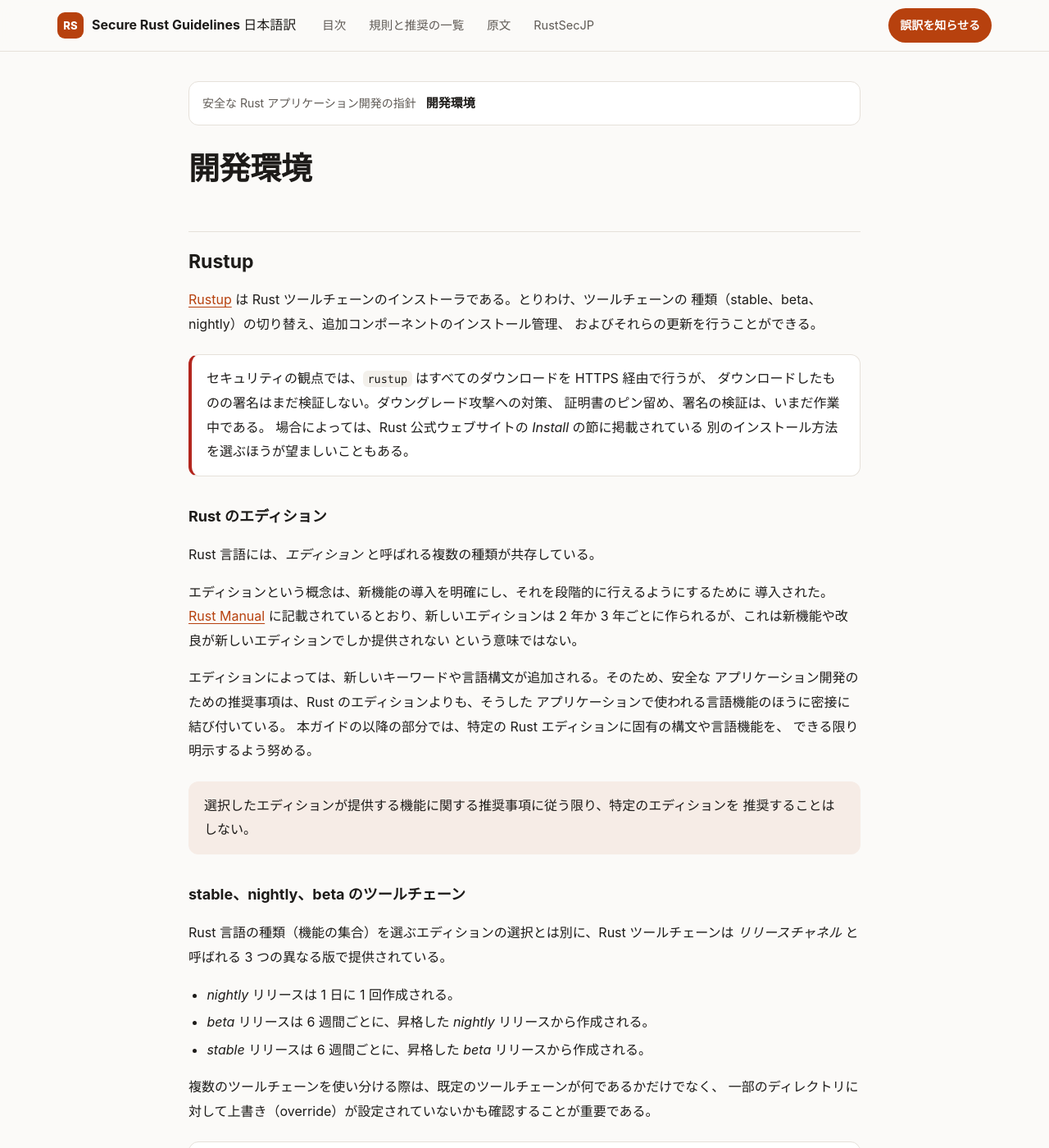
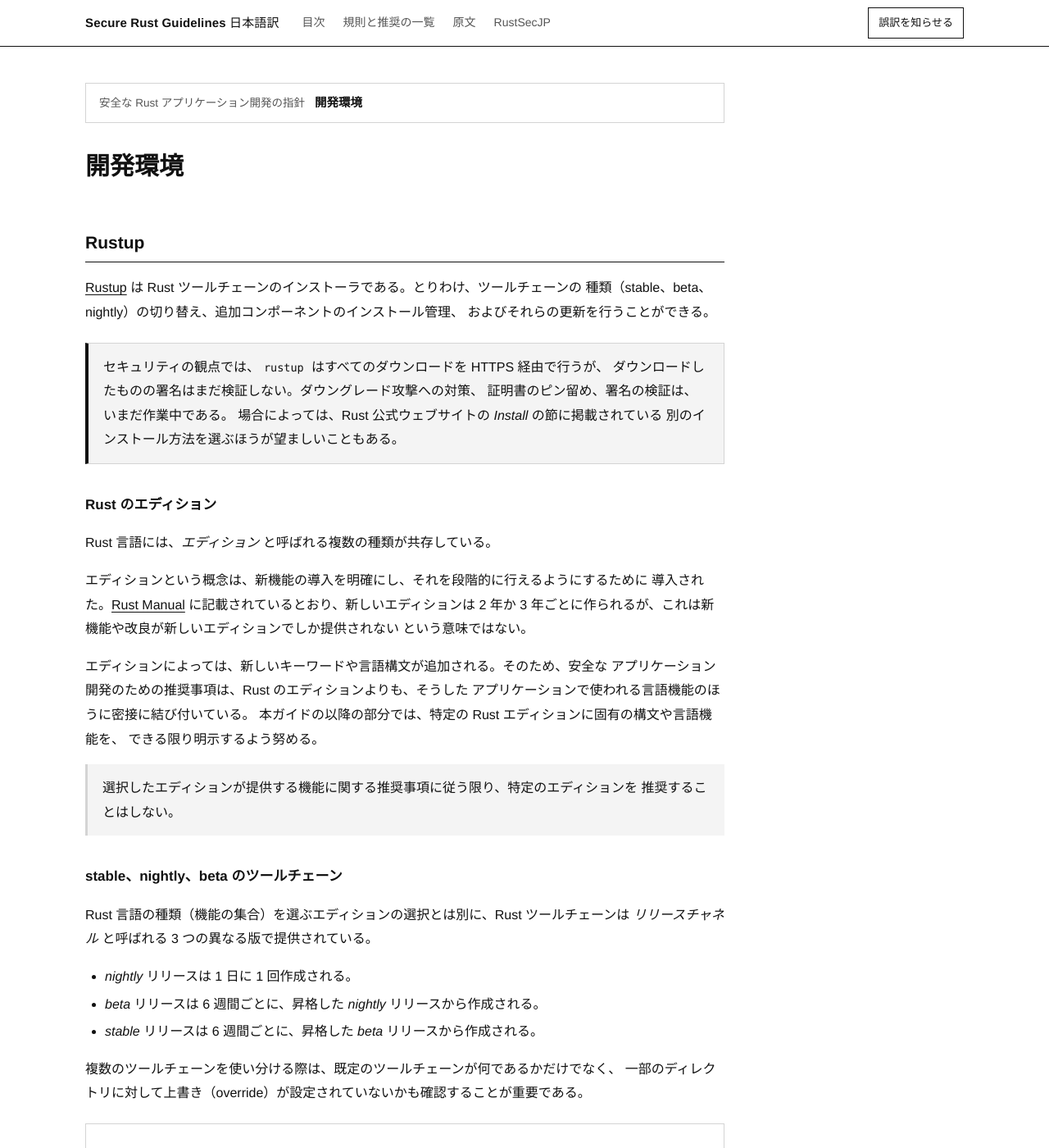
Before and after one commit to RustSecJP/rust-guide-ja, a Jekyll site: the page built from devenv.md, in a window 1280 px wide and 1400 px high. Shown: the whole window at 82% size. Built offline with Jekyll 4.4.1, drawn with Linux system fonts in a browser that asks for light colours; our own code applies the rules of GitHub Pages for plain Markdown files.

Commit message:
配色を白黒にし、体裁を簡素にする

```diff
--- a/assets/site.css
+++ b/assets/site.css
@@ -1,126 +1,126 @@
-:root{--bg:#fbfaf8;--panel:#fff;--ink:#1d1b19;--sub:#5f5a55;--line:#e6e1da;--acc:#b7410e;--acc-ink:#fff;--soft:#f6ece6;--code:#f3f0eb;--r:12px}
-@media(prefers-color-scheme:dark){:root{--bg:#161412;--panel:#1f1c19;--ink:#f1ede8;--sub:#b0a89f;--line:#35302b;--acc:#ff8a57;--acc-ink:#1a1210;--soft:#2b211c;--code:#2a2622}}
+:root{--bg:#fff;--panel:#fff;--ink:#111;--sub:#555;--line:#d4d4d4;--rule:#111;--soft:#f4f4f4;--code:#f4f4f4;--acc:#111;--acc-ink:#fff}
+@media(prefers-color-scheme:dark){:root{--bg:#0e0e0e;--panel:#0e0e0e;--ink:#f2f2f2;--sub:#a6a6a6;--line:#3a3a3a;--rule:#f2f2f2;--soft:#1c1c1c;--code:#1c1c1c;--acc:#f2f2f2;--acc-ink:#0e0e0e}}
 *{box-sizing:border-box}
-html{scroll-behavior:smooth;scroll-padding-top:84px}
-body{margin:0;background:var(--bg);color:var(--ink);font:16px/1.85 -apple-system,BlinkMacSystemFont,"Hiragino Sans","Noto Sans JP","Yu Gothic UI",Meiryo,sans-serif;-webkit-font-smoothing:antialiased}
-a{color:var(--acc);text-underline-offset:3px}
-a:focus-visible,button:focus-visible,select:focus-visible{outline:3px solid var(--acc);outline-offset:2px;border-radius:6px}
-.skip{position:absolute;left:-999px}.skip:focus{left:12px;top:12px;background:var(--panel);padding:8px 12px;z-index:9}
-.top{position:sticky;top:0;z-index:5;background:color-mix(in srgb,var(--bg) 88%,transparent);backdrop-filter:blur(10px);border-bottom:1px solid var(--line)}
-.top-in{max-width:1180px;margin:0 auto;padding:10px 20px;display:flex;align-items:center;gap:20px}
-.brand{display:flex;align-items:center;gap:10px;color:var(--ink);text-decoration:none;font-weight:500;white-space:nowrap}
+html{scroll-behavior:smooth;scroll-padding-top:76px}
+body{margin:0;background:var(--bg);color:var(--ink);font:16px/1.85 "Helvetica Neue",Arial,"Hiragino Kaku Gothic ProN","Hiragino Sans","Noto Sans JP","Yu Gothic",Meiryo,sans-serif;-webkit-font-smoothing:antialiased}
+a{color:var(--ink);text-decoration:underline;text-decoration-thickness:1px;text-underline-offset:3px}
+a:hover{text-decoration-thickness:2px}
+a:focus-visible,button:focus-visible,select:focus-visible,summary:focus-visible{outline:2px solid var(--ink);outline-offset:2px}
+.skip{position:absolute;left:-999px}.skip:focus{left:12px;top:12px;background:var(--bg);padding:8px 12px;z-index:9;border:1px solid var(--rule)}
+/* ヘッダー */
+.top{position:sticky;top:0;z-index:5;background:var(--bg);border-bottom:1px solid var(--rule)}
+.top-in{max-width:1120px;margin:0 auto;padding:0 24px;min-height:56px;display:flex;align-items:center;gap:28px}
+.brand{display:flex;align-items:baseline;gap:8px;color:var(--ink);text-decoration:none;font-size:15px;white-space:nowrap;letter-spacing:.01em}
 .brand b{font-weight:700}
-.brand-mark{display:grid;place-items:center;width:32px;height:32px;border-radius:9px;background:var(--acc);color:var(--acc-ink);font-weight:800;font-size:13px;letter-spacing:.02em}
-.nav{display:flex;gap:4px;flex:1;overflow-x:auto;scrollbar-width:none}
+.brand-mark{display:none}
+.nav{display:flex;gap:22px;flex:1;overflow-x:auto;scrollbar-width:none;align-self:stretch}
 .nav::-webkit-scrollbar{display:none}
-.nav a{padding:7px 12px;border-radius:999px;color:var(--sub);text-decoration:none;font-size:14.5px;white-space:nowrap}
-.nav a:hover{background:var(--soft);color:var(--ink)}
-.nav a[aria-current]{background:var(--soft);color:var(--acc);font-weight:700}
-.gh{padding:8px 14px;border-radius:999px;background:var(--acc);color:var(--acc-ink);text-decoration:none;font-size:14px;font-weight:700;white-space:nowrap}
-.wrap{max-width:1180px;margin:0 auto;padding:36px 20px 64px;display:grid;grid-template-columns:minmax(0,1fr);gap:48px}
-.wrap.has-toc{grid-template-columns:minmax(0,1fr) 220px}
-.doc{max-width:820px;width:100%;margin:0 auto}
-.wrap.wide .doc{max-width:1040px}
-.doc h1{font-size:clamp(28px,4vw,38px);line-height:1.3;margin:0 0 16px;letter-spacing:-.01em}
-.doc h2{font-size:23px;line-height:1.4;margin:52px 0 14px;padding-top:20px;border-top:1px solid var(--line)}
-.doc h3{font-size:18px;margin:32px 0 10px}
-.doc p,.doc li{color:var(--ink)}
-.doc ul,.doc ol{padding-left:1.4em}
+.nav a{display:flex;align-items:center;color:var(--sub);text-decoration:none;font-size:14px;white-space:nowrap;border-bottom:2px solid transparent;margin-bottom:-1px}
+.nav a:hover{color:var(--ink)}
+.nav a[aria-current]{color:var(--ink);font-weight:700;border-bottom-color:var(--rule)}
+.gh,.lang{padding:6px 12px;border:1px solid var(--rule);color:var(--ink);text-decoration:none;font-size:13px;white-space:nowrap;background:var(--bg)}
+.gh:hover,.lang:hover{background:var(--ink);color:var(--bg)}
+/* 本文 */
+.wrap{max-width:1120px;margin:0 auto;padding:44px 24px 72px;display:grid;grid-template-columns:minmax(0,1fr);gap:56px}
+.wrap.has-toc{grid-template-columns:minmax(0,1fr) 210px}
+.doc{max-width:780px;width:100%}
+.wrap.wide .doc{max-width:1072px}
+.doc h1{font-size:30px;line-height:1.4;margin:0 0 20px;font-weight:700;letter-spacing:0}
+.doc h2{font-size:21px;line-height:1.5;margin:56px 0 16px;padding-bottom:8px;border-bottom:1px solid var(--rule);font-weight:700}
+.doc h3{font-size:17px;margin:34px 0 10px;font-weight:700}
+.doc h4{font-size:15px;margin:26px 0 8px;font-weight:700}
+.doc ul,.doc ol{padding-left:1.5em}
 .doc li{margin:4px 0}
-.doc code{background:var(--code);padding:.15em .4em;border-radius:6px;font:13.5px/1.6 ui-monospace,SFMono-Regular,Menlo,monospace}
-.doc pre{background:var(--code);padding:16px 18px;border-radius:var(--r);overflow-x:auto;line-height:1.6}
+.doc code{background:var(--code);padding:.12em .36em;font:13.5px/1.6 ui-monospace,SFMono-Regular,Menlo,Consolas,monospace}
+.doc pre{background:var(--code);padding:16px 18px;overflow-x:auto;line-height:1.6;border-left:2px solid var(--rule)}
 .doc pre code{background:none;padding:0}
-.doc blockquote{margin:20px 0;padding:14px 18px;background:var(--soft);border-left:4px solid var(--acc);border-radius:0 var(--r) var(--r) 0}
+.doc blockquote{margin:20px 0;padding:12px 18px;border:1px solid var(--line);border-left:3px solid var(--rule);background:var(--bg)}
 .doc blockquote p{margin:0}
 .doc table{display:block;overflow-x:auto;border-collapse:collapse;width:100%;margin:18px 0;font-size:14.5px}
-.doc th,.doc td{padding:10px 14px;border-bottom:1px solid var(--line);text-align:left;vertical-align:top}
-.doc th{background:var(--soft);font-weight:700;white-space:nowrap}
-.doc tr:hover td{background:color-mix(in srgb,var(--soft) 45%,transparent)}
-.edit{margin-top:56px;font-size:14px}
-.toc{position:sticky;top:84px;align-self:start;font-size:14px;max-height:calc(100vh - 110px);overflow:auto}
-.toc p{margin:0 0 8px;font-weight:700;color:var(--sub);font-size:12.5px}
-.toc ol{list-style:none;margin:0;padding:0;border-left:1px solid var(--line)}
-.toc a{display:block;padding:5px 12px;margin-left:-1px;border-left:2px solid transparent;color:var(--sub);text-decoration:none;line-height:1.5}
-.toc a:hover{color:var(--ink)}
-.toc a.on{color:var(--acc);border-left-color:var(--acc);font-weight:700}
-@media(max-width:1080px){.wrap.has-toc{grid-template-columns:minmax(0,1fr)}.toc{display:none}}
-@media(max-width:720px){.top-in{flex-wrap:wrap;gap:8px 12px}.nav{order:3;flex-basis:100%}.gh{margin-left:auto}.wrap{padding-top:24px}}
-.foot{border-top:1px solid var(--line);padding:28px 20px 40px;text-align:center;color:var(--sub);font-size:14px}
-.foot p{margin:4px 0}
-/* ホーム */
-.hero{padding:20px 0 8px}
-.hero h1{font-size:clamp(30px,5vw,46px);margin-bottom:12px}
-.hero .lead{font-size:18px;color:var(--sub);max-width:40em;margin:0 0 22px}
-.btns{display:flex;flex-wrap:wrap;gap:10px}
-.btn{display:inline-block;padding:11px 18px;border-radius:999px;border:1px solid var(--line);background:var(--panel);color:var(--ink);text-decoration:none;font-weight:700;font-size:15px}
-.btn.pri{background:var(--acc);border-color:var(--acc);color:var(--acc-ink)}
-.btn:hover{border-color:var(--acc)}
-.cards{display:grid;grid-template-columns:repeat(auto-fit,minmax(230px,1fr));gap:14px;margin:28px 0 8px}
-.card{display:block;padding:20px;border:1px solid var(--line);border-radius:var(--r);background:var(--panel);color:var(--ink);text-decoration:none;transition:border-color .15s,transform .15s}
-.card:hover{border-color:var(--acc);transform:translateY(-2px)}
-.card h3{margin:0 0 6px;font-size:17px}
-.card p{margin:0;color:var(--sub);font-size:14.5px;line-height:1.7}
-.card .tag{display:inline-block;margin-bottom:10px;padding:2px 9px;border-radius:999px;background:var(--soft);color:var(--acc);font-size:12px;font-weight:700}
-.note{padding:16px 18px;border:1px solid var(--line);border-radius:var(--r);background:var(--panel)}
-.empty{padding:28px;border:1px dashed var(--line);border-radius:var(--r);text-align:center;color:var(--sub)}
-/* 計算ツール */
-.calc{display:grid;grid-template-columns:minmax(0,1fr) 320px;gap:24px;align-items:start;margin-top:20px}
-@media(max-width:860px){.calc{grid-template-columns:1fr}.result{position:static!important;order:-1}}
-.axes{display:grid;gap:12px}
-.axis{padding:14px 16px;border:1px solid var(--line);border-radius:var(--r);background:var(--panel)}
-.axis label{display:flex;justify-content:space-between;gap:8px;font-weight:700;font-size:15px;margin-bottom:8px}
-.axis label span{color:var(--sub);font:12.5px ui-monospace,Menlo,monospace}
-.axis select{width:100%;padding:10px 12px;border:1px solid var(--line);border-radius:9px;background:var(--bg);color:var(--ink);font:inherit;font-size:15px}
-.grp{margin:22px 0 2px;font-size:13px;font-weight:700;color:var(--sub)}
-.grp:first-child{margin-top:0}
-.result{position:sticky;top:84px;padding:22px;border:1px solid var(--line);border-radius:var(--r);background:var(--panel)}
-.score{font-size:64px;font-weight:800;line-height:1;letter-spacing:-.03em}
-.band{display:inline-block;margin:10px 0 14px;padding:4px 12px;border-radius:999px;font-weight:700;font-size:14px;background:var(--soft);color:var(--acc)}
-.band[data-b="緊急"]{background:#b3261e;color:#fff}.band[data-b="高"]{background:#c8530a;color:#fff}.band[data-b="中"]{background:#8a6d00;color:#fff}.band[data-b="低"]{background:#3d6b4f;color:#fff}
-.vec{display:block;word-break:break-all;background:var(--code);padding:10px 12px;border-radius:9px;font:12.5px/1.6 ui-monospace,Menlo,monospace}
-.result button{margin-top:10px;width:100%;padding:10px;border-radius:9px;border:1px solid var(--line);background:var(--bg);color:var(--ink);font:inherit;font-weight:700;cursor:pointer}
-.result button:hover{border-color:var(--acc)}
-.steps{margin:14px 0 0;font-size:13px;color:var(--sub);line-height:1.7}
-@media(prefers-reduced-motion:reduce){html{scroll-behavior:auto}.card{transition:none}}
-/* 翻訳サイト */
-.chapters{margin:0 0 28px;border:1px solid var(--line);border-radius:var(--r);background:var(--panel)}
-.chapters summary{display:flex;flex-wrap:wrap;gap:4px 12px;align-items:baseline;padding:12px 16px;cursor:pointer;font-size:14px;color:var(--sub)}
-.chapters summary b{color:var(--ink);font-size:15px}
-.chapters ol{margin:0;padding:6px 16px 14px 38px;columns:2;column-gap:28px;font-size:14.5px}
-.chapters li{break-inside:avoid}
-.chapters a{text-decoration:none}
-.chapters a[aria-current]{font-weight:700;color:var(--ink)}
-@media(max-width:640px){.chapters ol{columns:1}}
-.pager{display:grid;grid-template-columns:1fr 1fr;gap:12px;margin-top:56px}
-.pg{display:block;padding:14px 18px;border:1px solid var(--line);border-radius:var(--r);background:var(--panel);text-decoration:none;color:var(--ink);font-weight:700}
-.pg span{display:block;font-size:12.5px;font-weight:400;color:var(--sub)}
-.pg.next{text-align:right;grid-column:2}
-.pg:hover{border-color:var(--acc)}
-.credit{margin-top:28px;padding:16px 18px;border-radius:var(--r);background:var(--soft);font-size:13.5px;line-height:1.75}
-.credit p{margin:0 0 6px}.credit p:last-child{margin:0}
-.reco,.note,.warning{margin:22px 0;padding:14px 18px;border-radius:var(--r);border:1px solid var(--line);background:var(--panel)}
-.reco{border-left:4px solid var(--acc)}
-.reco[type="Recommendation"]{border-left-color:#3d6b4f}
-.reco>.reco-h{display:flex;flex-wrap:wrap;gap:6px 10px;align-items:baseline;margin:0 0 8px;font-weight:700}
-.reco>.reco-h .kind{padding:1px 9px;border-radius:999px;background:var(--acc);color:var(--acc-ink);font-size:12.5px}
-.reco[type="Recommendation"]>.reco-h .kind{background:#3d6b4f;color:#fff}
-.reco>.reco-h .rid{font:12.5px ui-monospace,Menlo,monospace;color:var(--sub)}
-.note{background:var(--soft);border-color:transparent}
-.warning{border-left:4px solid #b3261e}
-.reco>:last-child,.note>:last-child,.warning>:last-child{margin-bottom:0}
-.reco>p:first-of-type,.note>p:first-child,.warning>p:first-child{margin-top:0}
-.booklist{display:grid;gap:14px;margin:24px 0}
-.book{display:block;padding:22px;border:1px solid var(--line);border-radius:var(--r);background:var(--panel);color:var(--ink);text-decoration:none}
-.book:hover{border-color:var(--acc)}
-.book h3{margin:0 0 4px;font-size:19px}
-.book .orig{margin:0 0 8px;color:var(--sub);font-size:13.5px}
-.book p{margin:0;color:var(--sub);font-size:14.5px}
-.codetag{display:inline-block;margin:14px 0 -6px;padding:2px 10px;border-radius:999px;font-size:12.5px;font-weight:700;background:var(--soft);color:var(--sub)}
-.codetag.bad,.codetag.ub{background:#b3261e;color:#fff}
-.codetag.good{background:#3d6b4f;color:#fff}
-.example,.examplereco,.definition,.important{margin:22px 0;padding:14px 18px;border-radius:var(--r);border:1px solid var(--line);background:var(--panel)}
-.important{border-left:4px solid #c8530a}
-.example>:first-child,.examplereco>:first-child,.definition>:first-child,.important>:first-child{margin-top:0}
-.example>:last-child,.examplereco>:last-child,.definition>:last-child,.important>:last-child{margin-bottom:0}
+.doc th,.doc td{padding:9px 14px;border-bottom:1px solid var(--line);text-align:left;vertical-align:top}
+.doc th{border-bottom:1px solid var(--rule);border-top:2px solid var(--rule);font-weight:700;white-space:nowrap}
 .doc img{max-width:100%;height:auto}
 .doc .footnotes{margin-top:48px;padding-top:16px;border-top:1px solid var(--line);font-size:14px;color:var(--sub)}
+.edit{margin-top:56px;font-size:13.5px;color:var(--sub)}
+/* 目次 */
+.toc{position:sticky;top:84px;align-self:start;font-size:13.5px;max-height:calc(100vh - 110px);overflow:auto}
+.toc p{margin:0 0 8px;font-weight:700;font-size:12px;letter-spacing:.06em;color:var(--sub)}
+.toc ol{list-style:none;margin:0;padding:0;border-left:1px solid var(--line)}
+.toc a{display:block;padding:4px 12px;margin-left:-1px;border-left:2px solid transparent;color:var(--sub);text-decoration:none;line-height:1.5}
+.toc a:hover{color:var(--ink)}
+.toc a.on{color:var(--ink);border-left-color:var(--rule);font-weight:700}
+@media(max-width:1040px){.wrap.has-toc{grid-template-columns:minmax(0,1fr)}.toc{display:none}}
+@media(max-width:720px){.top-in{flex-wrap:wrap;gap:0 16px;padding-top:8px}.nav{order:3;flex-basis:100%;min-height:40px}.gh,.lang{margin-left:auto}.wrap{padding-top:28px}}
+.foot{border-top:1px solid var(--rule);padding:28px 24px 44px;color:var(--sub);font-size:13.5px;max-width:1120px;margin:0 auto}
+.foot p{margin:4px 0}
+/* トップ */
+.hero{padding:8px 0 4px;border-bottom:1px solid var(--line);margin-bottom:8px}
+.hero h1{font-size:34px;margin-bottom:12px}
+.hero .lead{font-size:16.5px;color:var(--sub);max-width:44em;margin:0 0 22px}
+.badge-un{display:inline-block;margin-bottom:14px;padding:2px 8px;border:1px solid var(--rule);font-size:12px;letter-spacing:.04em}
+.btns{display:flex;flex-wrap:wrap;gap:10px;margin-bottom:28px}
+.btn{display:inline-block;padding:9px 18px;border:1px solid var(--rule);background:var(--bg);color:var(--ink);text-decoration:none;font-size:14.5px}
+.btn.pri{background:var(--ink);color:var(--bg)}
+.btn:hover{background:var(--ink);color:var(--bg)}
+.btn.pri:hover{background:var(--bg);color:var(--ink)}
+.cards{display:grid;grid-template-columns:repeat(auto-fit,minmax(240px,1fr));gap:0;margin:20px 0 8px;border-top:1px solid var(--line);border-left:1px solid var(--line)}
+.card{display:block;padding:20px 20px 22px;border-right:1px solid var(--line);border-bottom:1px solid var(--line);background:var(--bg);color:var(--ink);text-decoration:none}
+.card:hover{background:var(--soft)}
+.card h3{margin:0 0 6px;font-size:16px;font-weight:700;text-decoration:underline;text-decoration-thickness:1px;text-underline-offset:3px}
+.card p{margin:0;color:var(--sub);font-size:14px;line-height:1.75}
+.card .tag{display:block;margin-bottom:8px;font-size:11.5px;letter-spacing:.06em;color:var(--sub)}
+.card .orig{display:block;margin-top:8px;font-size:12.5px;color:var(--sub)}
+.note{padding:14px 18px;border:1px solid var(--line);border-left:3px solid var(--rule)}
+.note>:first-child{margin-top:0}.note>:last-child{margin-bottom:0}
+.empty{padding:26px;border:1px solid var(--line);color:var(--sub)}
+.empty>:first-child{margin-top:0}.empty>:last-child{margin-bottom:0}
+.sec-h{display:flex;align-items:baseline;justify-content:space-between;gap:12px;flex-wrap:wrap}
+/* 計算ツール */
+.calc{display:grid;grid-template-columns:minmax(0,1fr) 320px;gap:32px;align-items:start;margin-top:24px}
+@media(max-width:860px){.calc{grid-template-columns:1fr}.result{position:static!important;order:-1}}
+.axes{display:grid;gap:0}
+.axis{padding:12px 0;border-bottom:1px solid var(--line)}
+.axis label{display:flex;justify-content:space-between;gap:8px;font-weight:700;font-size:14.5px;margin-bottom:6px}
+.axis label span{color:var(--sub);font:12.5px ui-monospace,Menlo,monospace;font-weight:400}
+.axis select{width:100%;padding:8px 10px;border:1px solid var(--rule);border-radius:0;background:var(--bg);color:var(--ink);font:inherit;font-size:14.5px}
+.grp{margin:26px 0 0;padding-bottom:6px;border-bottom:1px solid var(--rule);font-size:12px;font-weight:700;letter-spacing:.06em;color:var(--sub)}
+.grp:first-child{margin-top:0}
+.result{position:sticky;top:84px;padding:22px;border:1px solid var(--rule)}
+.score{font-size:60px;font-weight:700;line-height:1;letter-spacing:-.02em;font-variant-numeric:tabular-nums}
+.band{display:inline-block;margin:12px 0 14px;padding:2px 10px;border:1px solid var(--rule);font-weight:700;font-size:13.5px}
+.band[data-b="緊急"],.band[data-b="高"]{background:var(--ink);color:var(--bg)}
+.vec{display:block;word-break:break-all;background:var(--code);padding:10px 12px;font:12.5px/1.6 ui-monospace,Menlo,monospace}
+.result button{margin-top:10px;width:100%;padding:9px;border:1px solid var(--rule);border-radius:0;background:var(--bg);color:var(--ink);font:inherit;font-size:14px;cursor:pointer}
+.result button:hover{background:var(--ink);color:var(--bg)}
+.steps{margin:14px 0 0;font-size:12.5px;color:var(--sub);line-height:1.7}
+/* 翻訳 */
+.chapters{margin:0 0 32px;border:1px solid var(--line)}
+.chapters summary{display:flex;flex-wrap:wrap;gap:4px 12px;align-items:baseline;padding:10px 16px;cursor:pointer;font-size:13.5px;color:var(--sub)}
+.chapters summary b{color:var(--ink);font-size:14.5px}
+.chapters ol{margin:0;padding:8px 16px 14px 38px;columns:2;column-gap:28px;font-size:14px;border-top:1px solid var(--line)}
+.chapters li{break-inside:avoid}
+.chapters a[aria-current]{font-weight:700;text-decoration:none}
+@media(max-width:640px){.chapters ol{columns:1}}
+.pager{display:grid;grid-template-columns:1fr 1fr;gap:0;margin-top:56px;border:1px solid var(--line)}
+.pg{display:block;padding:14px 18px;text-decoration:none;color:var(--ink);font-weight:700;font-size:14.5px}
+.pg span{display:block;font-size:12px;font-weight:400;color:var(--sub)}
+.pg.next{text-align:right;grid-column:2;border-left:1px solid var(--line)}
+.pg:hover{background:var(--soft)}
+.credit{margin-top:28px;padding:14px 18px;border:1px solid var(--line);font-size:13px;line-height:1.75;color:var(--sub)}
+.credit b{color:var(--ink)}
+.credit p{margin:0 0 6px}.credit p:last-child{margin:0}
+.reco,.warning,.important,.example,.examplereco,.definition{margin:22px 0;padding:14px 18px;border:1px solid var(--line)}
+.reco{border-left:4px solid var(--rule)}
+.reco[type="Recommendation"]{border-left:4px double var(--rule)}
+.reco>.reco-h{display:flex;flex-wrap:wrap;gap:6px 10px;align-items:baseline;margin:0 0 8px;font-weight:700}
+.reco>.reco-h .kind{padding:0 8px;background:var(--ink);color:var(--bg);font-size:12.5px}
+.reco[type="Recommendation"]>.reco-h .kind{background:var(--bg);color:var(--ink);border:1px solid var(--rule)}
+.reco>.reco-h .rid{font:12.5px ui-monospace,Menlo,monospace;color:var(--sub);font-weight:400}
+.doc div.note{background:var(--soft);border:0;border-left:3px solid var(--line)}
+.warning,.important{border-left:4px solid var(--rule);background:var(--soft)}
+.reco>:last-child,.warning>:last-child,.important>:last-child,.example>:last-child,.examplereco>:last-child,.definition>:last-child{margin-bottom:0}
+.reco>p:first-of-type,.warning>p:first-child,.important>:first-child,.example>:first-child,.examplereco>:first-child,.definition>:first-child{margin-top:0}
+.codetag{display:inline-block;margin:14px 0 -6px;padding:0 8px;font-size:12px;font-weight:700;border:1px solid var(--rule)}
+.codetag.bad,.codetag.ub{background:var(--ink);color:var(--bg)}
+@media(prefers-reduced-motion:reduce){html{scroll-behavior:auto}}
+@media print{.top,.toc,.foot,.pager,.chapters,.edit{display:none}.wrap{display:block;padding:0}}
```
